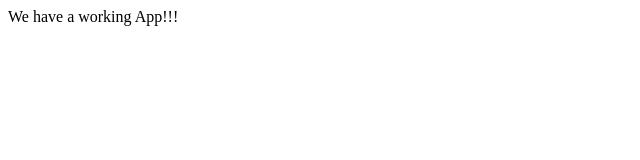
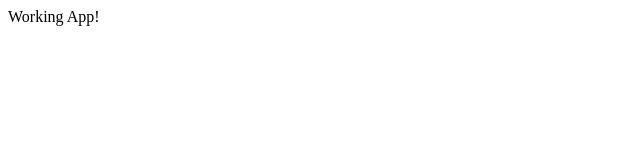
Before and after one commit to EcomDm6/Ecom, a React (Create React App) app: page / in a window 1280 px wide. Shown: the top 160 px of the page, without its empty margins (0-640 px from the left). Built offline with nearby package versions, Linux system fonts and the light colour scheme.

Commit message:
implimenting flow

```diff
--- a/package.json
+++ b/package.json
@@ -10,8 +10,8 @@
     "react-shopping-cart": "^1.7.2",
     "redux": "^3.7.2",
     "redux-forms": "^1.0.0-2",
-    "webpack": "^3.6.0",
-    "styled-components": "2.0.0"
+    "styled-components": "2.0.0",
+    "webpack": "^3.6.0"
   },
   "scripts": {
     "start": "react-scripts start",
@@ -21,10 +21,12 @@
     "flow": "flow"
   },
   "devDependencies": {
+    "babel-cli": "^6.26.0",
     "babel-core": "6.24.1",
     "babel-eslint": "7.2.3",
     "babel-loader": "7.0.0",
     "babel-preset-env": "1.5.1",
+    "babel-preset-flow": "^6.23.0",
     "babel-preset-react": "6.24.1",
     "enzyme": "2.8.2",
     "eslint": "3.19.0",
--- a/src/App.jsx
+++ b/src/App.jsx
@@ -1,14 +1,13 @@
-// @flow
-import React, { Component } from 'react';
+import React, { Component } from "react";
 
-export default class App extends Component {
+class App extends Component {
   constructor(props) {
     super(props);
     this.state = {};
   }
-
   render() {
-    const shea = 'shea';
-    return <div className="">We have a working App!!!</div>;
+    return <div>Working App!</div>;
   }
 }
+
+export default App;
```
Also changed, not shown: src/index.js (+5 -5 lines), .babelrc (added), 1 other file (tests, documents, lock files or other folders).
